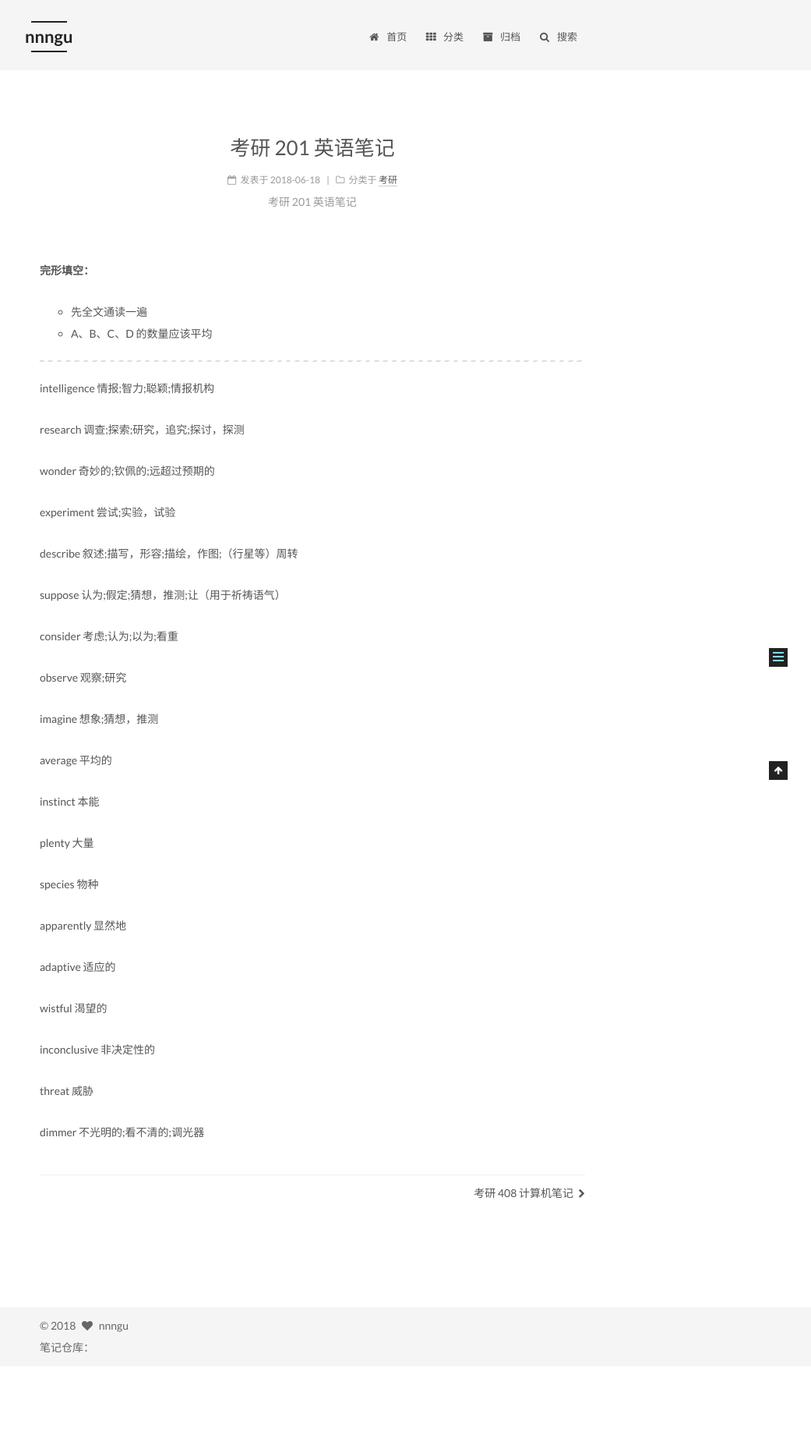
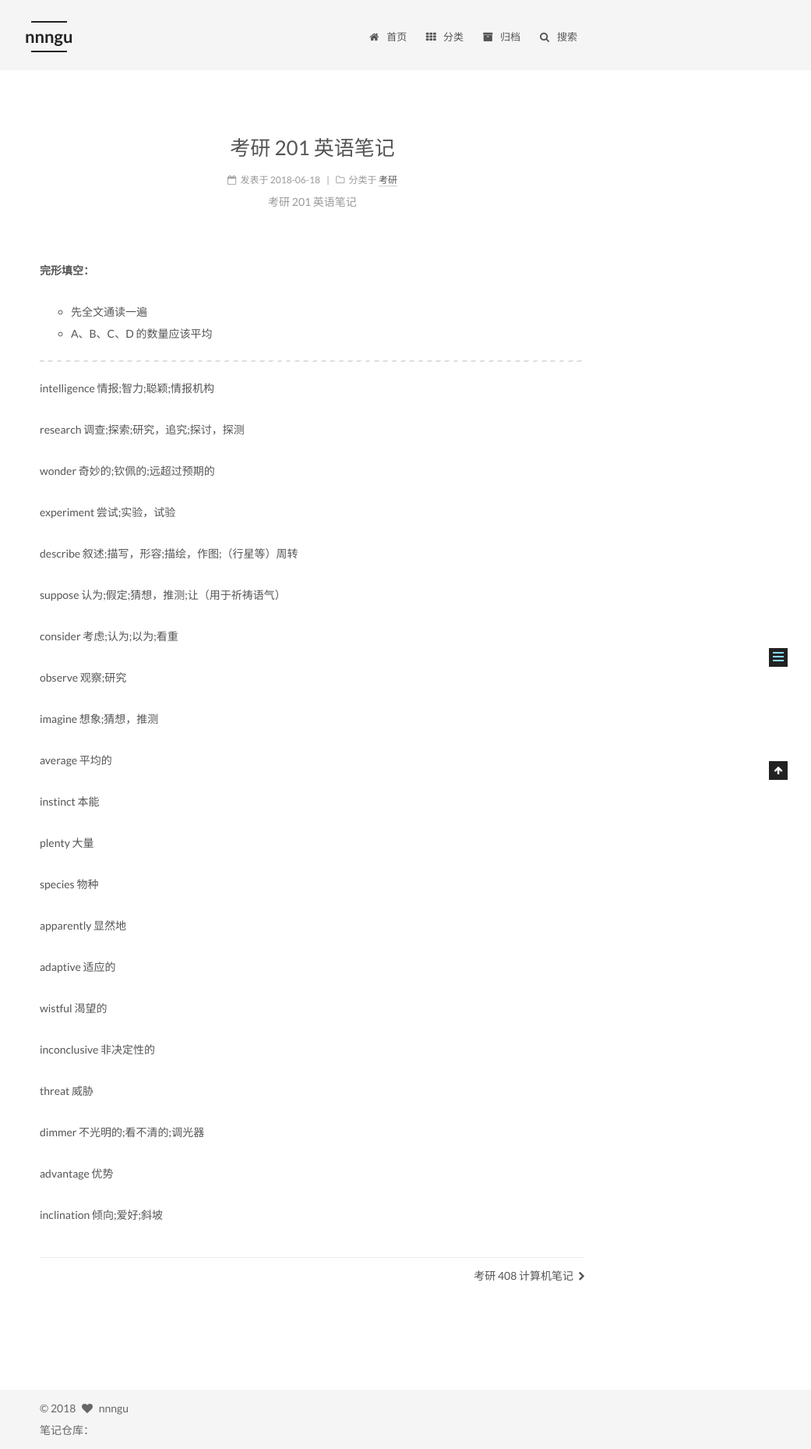
Before and after one commit to nnngu/LearningNotes, a Jekyll site: the page built from _posts/2018-06-18-考研 201 英语笔记.md, in a window 1280 px wide. Shown: the whole page at 78% size, without its empty margins (239-1280 px from the left). Built offline with Jekyll 4.4.1, drawn with Linux system fonts in a browser that asks for light colours; before the commit the page ends 1752 px from its top, so only the background shows below that; grey boxes are pictures that could not be loaded.

Commit message:
修改文件: _posts/2018-06-18-考研 201 英语笔记.md

```diff
--- a/_posts/2018-06-18-考研 201 英语笔记.md
+++ b/_posts/2018-06-18-考研 201 英语笔记.md
@@ -46,3 +46,7 @@ inconclusive  非决定性的
 threat  威胁
 
 dimmer  不光明的;看不清的;调光器
+
+advantage  优势
+
+inclination  倾向;爱好;斜坡
```
